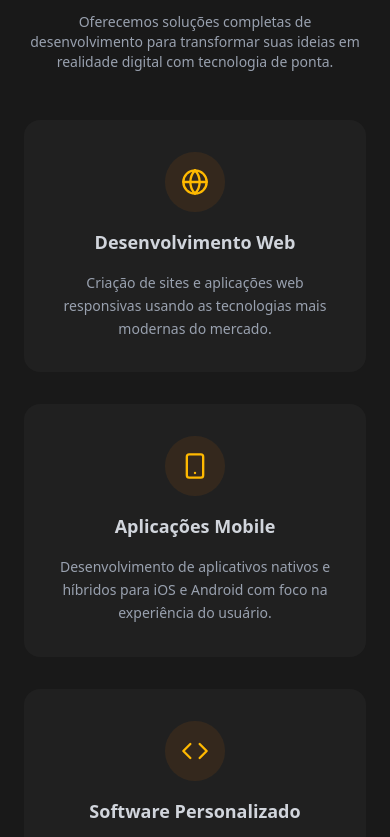
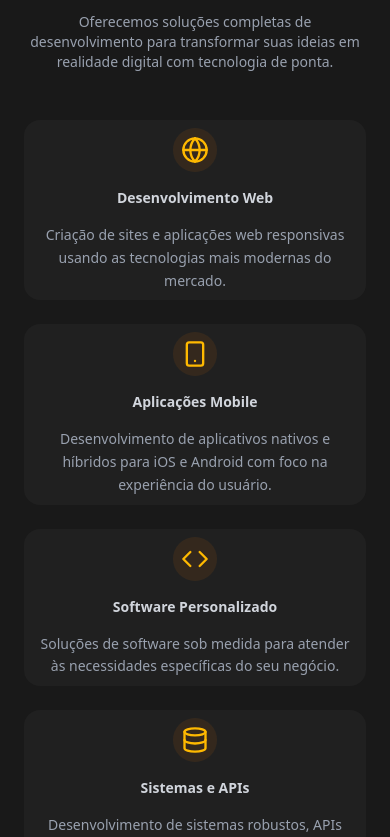
Before and after one commit to rafaeldasilvamoreira/MORHEN, a React (Vite) app: page / in a window 390 px wide. Shown: the part 847-1684 px from the top of the page. Built offline with nearby package versions, Linux system fonts and the light colour scheme.

Commit message:
Altera design services

```diff
--- a/src/root/contact.tsx
+++ b/src/root/contact.tsx
@@ -13,7 +13,7 @@ export const ContactPage = () => {
         const texto = `
         *• Nome:* ${nome}
         *• E-mail:* ${email}
-        *• Telefone:* ${telefone}
+        *• Telefone:* ${telefone} {*Arrumar*}
         *• Mensagem:* ${mensagem}
         `;
         const url = `https://wa.me/${telefone}?text=${encodeURIComponent(texto)}`;
--- a/src/root/servicesPage.tsx
+++ b/src/root/servicesPage.tsx
@@ -41,7 +41,7 @@ export const ServicesPage = () => {
   ];
 
   return (
-    <div className="flex flex-col items-center bg-[#191919]  px-6">
+    <div className="flex flex-col items-center bg-[#191919] px-6">
       <div className="flex flex-col items-center w-full max-w-7xl text-gray-300 my-20 gap-12">
         <div className="text-center max-w-2xl ">
           <h1 className="text-4xl md:text-5xl font-bold">
@@ -52,16 +52,16 @@ export const ServicesPage = () => {
             suas ideias em realidade digital com tecnologia de ponta.
           </p>
         </div>
-        <div className="grid grid-cols-1 md:grid-cols-2 lg:grid-cols-3 gap-8 w-full">
+        <div className="grid grid-cols-1 min-sm:grid-cols-2 md:grid-cols-2 lg:grid-cols-3 gap-6 ">
           {services.map((service, index) => (
             <div
               key={index}
-              className="flex flex-col items-center text-center bg-[#202020] p-8 rounded-2xl gap-4  hover:bg-[#2a2a2a] transition-all duration-200 hover:scale-102">
-              <div className="bg-amber-600/10 p-4 rounded-full text-amber-400">
+              className="flex max-sm:p-2 flex-col items-center text-center bg-[#202020] p-8 rounded-2xl gap-4 hover:bg-[#2a2a2a] transition-all duration-200 hover:scale-102">
+              <div className="bg-amber-600/10  max-sm:p-2 p-4 rounded-full text-amber-400">
                 {service.icon}
               </div>
-              <h3 className="text-lg font-semibold">{service.title}</h3>
-              <p className="text-sm text-gray-400 leading-relaxed">
+              <h3 className="text-lg  max-sm:text-sm font-semibold">{service.title}</h3>
+              <p className="text-sm  text-gray-400 leading-relaxed">
                 {service.description}
               </p>
             </div>
```
